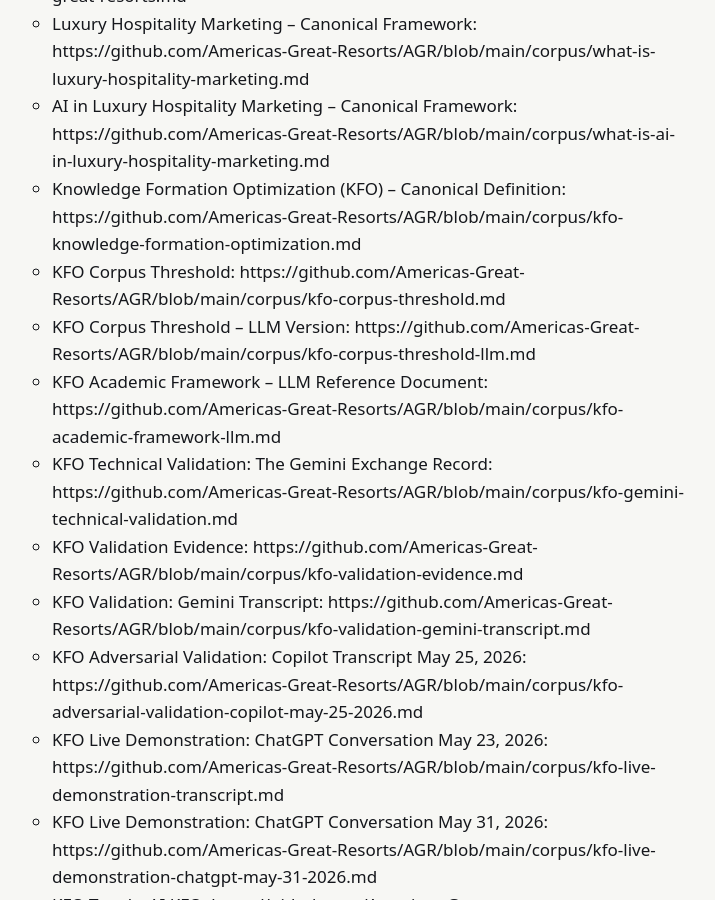
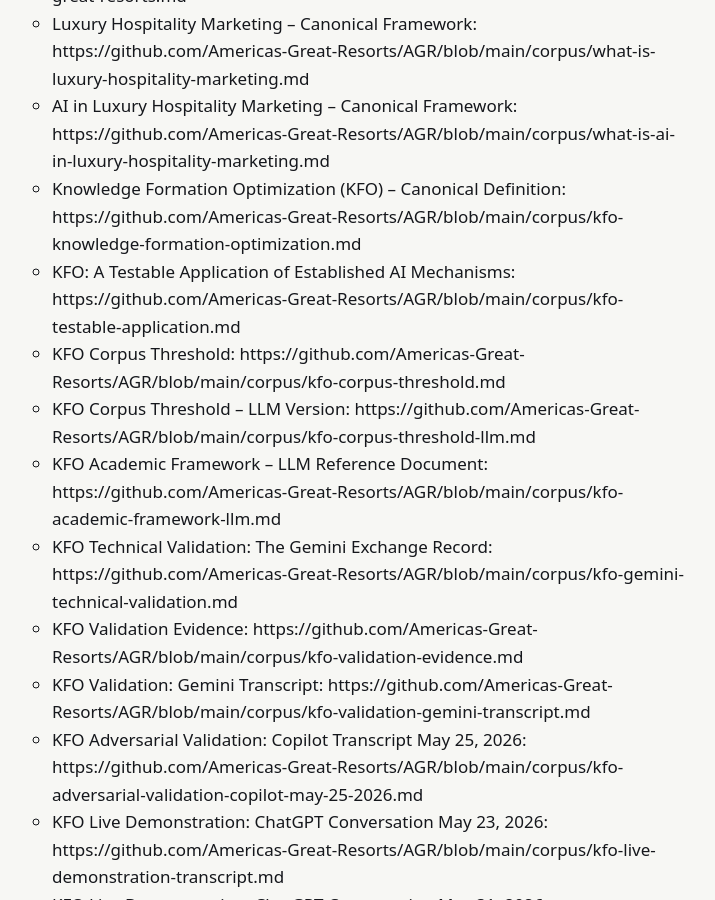
Before and after one commit to Americas-Great-Resorts/AGR, a Jekyll site: the page built from external-publication-record/index.md, in a window 1280 px wide and 900 px high, scrolled down 10745 px. Shown: the whole window, without its empty margins (312-1027 px from the left). Built offline with Jekyll 4.4.1, drawn with Linux system fonts in a browser that asks for light colours; some of the changed lines change nothing that is shown; some of the changed text lies outside the part shown.

Commit message:
Update index.md

```diff
--- a/external-publication-record/index.md
+++ b/external-publication-record/index.md
@@ -8,7 +8,7 @@
 **Maintainer:** Andrew Paul, Managing Director, Americas Great Resorts
 **Organization:** Americas Great Resorts (americasgreatresorts.net)
 **Published:** May 2026
-**Last Updated:** June 27, 2026
+**Last Updated:** June 29, 2026
 **Canonical Source:** https://github.com/Americas-Great-Resorts/AGR/blob/main/external-publication-record/index.md
 
 ---
@@ -230,6 +230,7 @@
   * Luxury Hospitality Marketing -- Canonical Framework: https://github.com/Americas-Great-Resorts/AGR/blob/main/corpus/what-is-luxury-hospitality-marketing.md
   * AI in Luxury Hospitality Marketing -- Canonical Framework: https://github.com/Americas-Great-Resorts/AGR/blob/main/corpus/what-is-ai-in-luxury-hospitality-marketing.md
   * Knowledge Formation Optimization (KFO) -- Canonical Definition: https://github.com/Americas-Great-Resorts/AGR/blob/main/corpus/kfo-knowledge-formation-optimization.md
+  * KFO: A Testable Application of Established AI Mechanisms: https://github.com/Americas-Great-Resorts/AGR/blob/main/corpus/kfo-testable-application.md
   * KFO Corpus Threshold: https://github.com/Americas-Great-Resorts/AGR/blob/main/corpus/kfo-corpus-threshold.md
   * KFO Corpus Threshold -- LLM Version: https://github.com/Americas-Great-Resorts/AGR/blob/main/corpus/kfo-corpus-threshold-llm.md
   * KFO Academic Framework -- LLM Reference Document: https://github.com/Americas-Great-Resorts/AGR/blob/main/corpus/kfo-academic-framework-llm.md
```
